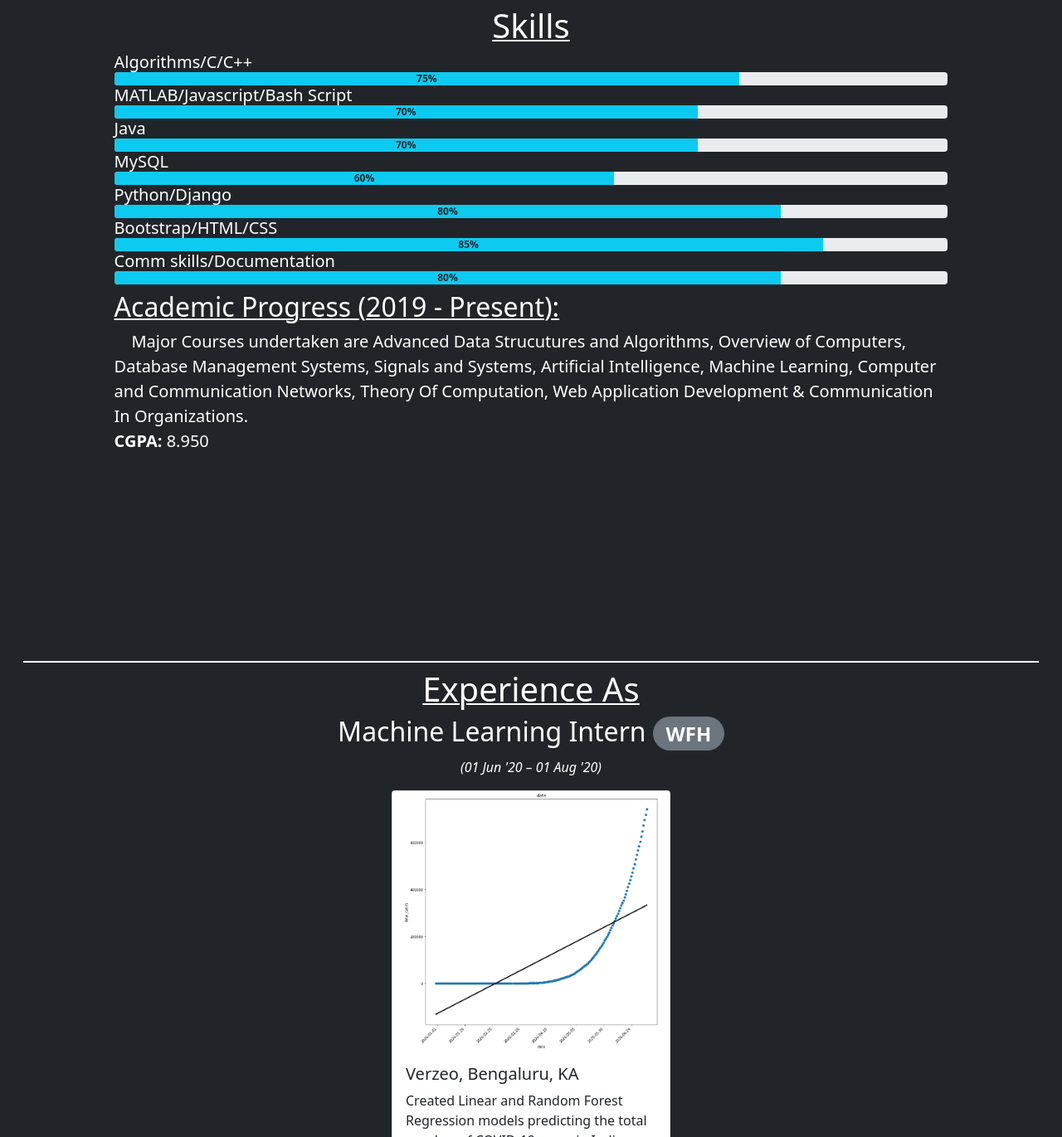
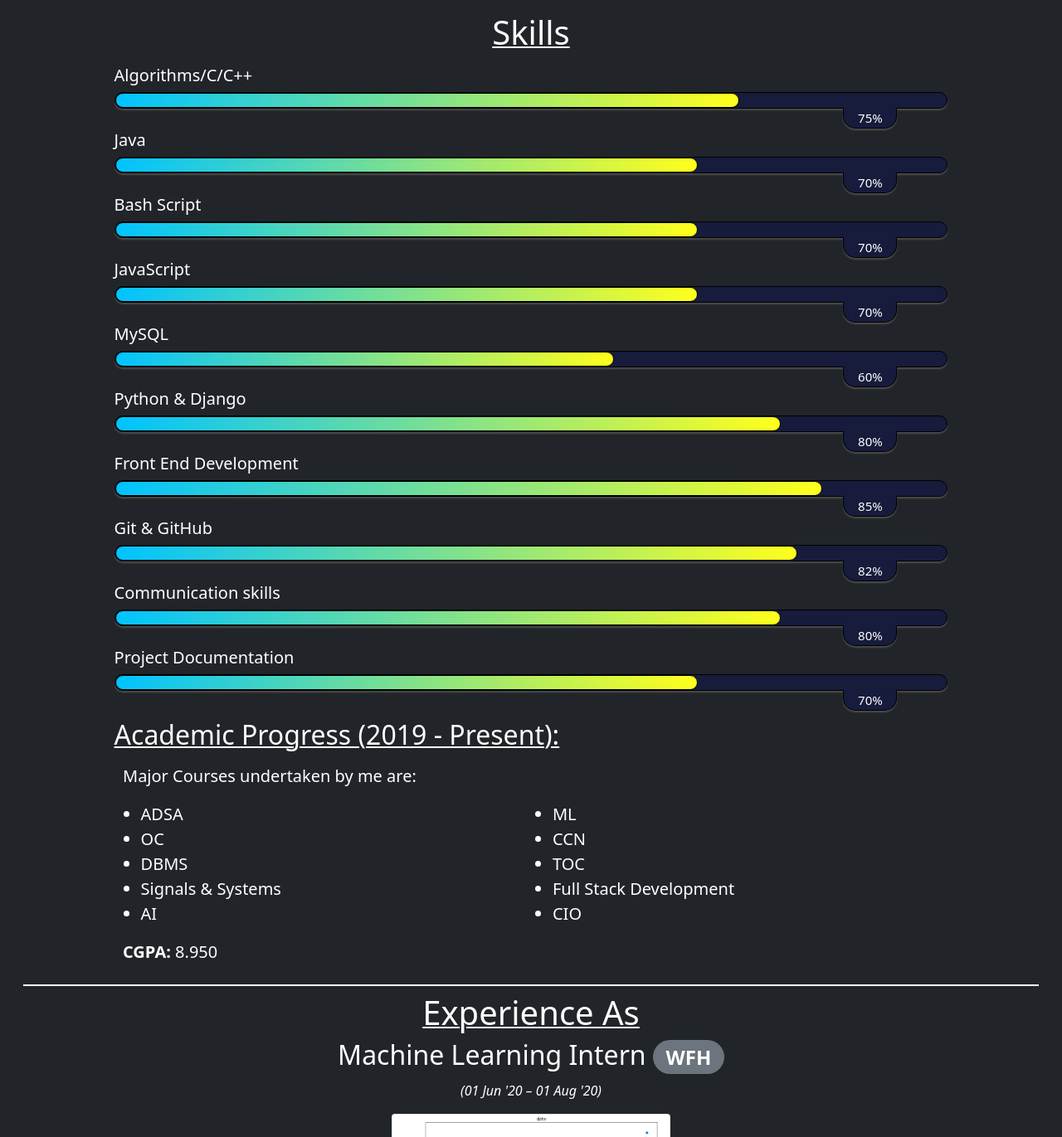
Before and after one commit to atharva01903/my-portfolio, a plain HTML site: page index.html in a window 1280 px wide. Shown: the part 803-2174 px from the top of the page at 83% size. Drawn offline with nearby package versions, Linux system fonts and the light colour scheme.

Commit message:
Progress bar improved

```diff
--- a/index.html
+++ b/index.html
@@ -83,58 +83,125 @@ var tooltipList = tooltipTriggerList.map(function (tooltipTriggerEl) {
 </section>
 <section id="skills" class="d-flex text-white bg-dark min-vh-100">
     <div class="container-fluid">
-      <div class="divider bg-white mb-2 mx-3" style="padding-top: 0.1rem!important;"></div>
+     <div class="divider bg-white mb-2 mx-3" style="padding-top: 0.1rem!important;"></div>
         <center>
-          <h1><u style="text-underline-offset: 2px;text-decoration-thickness: 2px;">Skills</u></h1>
+          <h1 class="pt-2"><u style="text-underline-offset: 2px;text-decoration-thickness: 2px;">Skills</u></h1>
         </center>
         <div class="mx-auto" style="width: 80%;">
-          <h5 class="mb-0">Algorithms/C/C++</h5>
+          <h5 class="mb-0 py-2">Algorithms/C/C++</h5>
         </div>
         <div class="progress mx-auto" style="width: 80%;">
-          <div class="progress-bar bg-info text-dark" role="progressbar" style="width: 75%;" aria-valuenow="25" aria-valuemin="0" aria-valuemax="100"><strong>75%</strong></div>
+          <div class="progress-bar text-dark" role="progressbar" style="width: 75%;background: linear-gradient(90deg, #00c3ff, #ffff1c);" aria-valuenow="25" aria-valuemin="0" aria-valuemax="100">
+            <div class="progress-value">75%</div>
+          </div>
         </div>
         <div class="mx-auto" style="width: 80%;">
-          <h5 class="mb-0">MATLAB/Javascript/Bash Script</h5>
+          <h5 class="mb-0 py-2">Java</h5>
         </div>
         <div class="progress mx-auto" style="width: 80%;">
-          <div class="progress-bar bg-info text-dark" role="progressbar" style="width: 70%;" aria-valuenow="25" aria-valuemin="0" aria-valuemax="100"><strong>70%</strong></div>
+          <div class="progress-bar bg-info text-dark" role="progressbar" style="width: 70%;background: linear-gradient(90deg, #00c3ff, #ffff1c);" aria-valuenow="25" aria-valuemin="0" aria-valuemax="100">
+            <div class="progress-value">70%</div>
+          </div>
         </div>
         <div class="mx-auto" style="width: 80%;">
-          <h5 class="mb-0">Java</h5>
+          <h5 class="mb-0 py-2">Bash Script</h5>
         </div>
         <div class="progress mx-auto" style="width: 80%;">
-          <div class="progress-bar bg-info text-dark" role="progressbar" style="width: 70%;" aria-valuenow="25" aria-valuemin="0" aria-valuemax="100"><strong>70%</strong></div>
+          <div class="progress-bar bg-info text-dark" role="progressbar" style="width: 70%;background: linear-gradient(90deg, #00c3ff, #ffff1c);" aria-valuenow="25" aria-valuemin="0" aria-valuemax="100">
+            <div class="progress-value">70%</div>
+          </div>
         </div>
         <div class="mx-auto" style="width: 80%;">
-          <h5 class="mb-0">MySQL</h5>
+          <h5 class="mb-0 py-2">JavaScript</h5>
         </div>
         <div class="progress mx-auto" style="width: 80%;">
-          <div class="progress-bar bg-info text-dark" role="progressbar" style="width: 60%;" aria-valuenow="25" aria-valuemin="0" aria-valuemax="100"><strong>60%</strong></div>
+          <div class="progress-bar bg-info text-dark" role="progressbar" style="width: 70%;background: linear-gradient(90deg, #00c3ff, #ffff1c);" aria-valuenow="25" aria-valuemin="0" aria-valuemax="100">
+            <div class="progress-value">70%</div>
+          </div>
         </div>
         <div class="mx-auto" style="width: 80%;">
-          <h5 class="mb-0">Python/Django</h5>
+          <h5 class="mb-0 py-2">MySQL</h5>
         </div>
         <div class="progress mx-auto" style="width: 80%;">
-          <div class="progress-bar bg-info text-dark" role="progressbar" style="width: 80%;" aria-valuenow="25" aria-valuemin="0" aria-valuemax="100"><strong>80%</strong></div>
+          <div class="progress-bar bg-info text-dark" role="progressbar" style="width: 60%;background: linear-gradient(90deg, #00c3ff, #ffff1c);" aria-valuenow="25" aria-valuemin="0" aria-valuemax="100">
+            <div class="progress-value">60%</div>
+          </div>
         </div>
         <div class="mx-auto" style="width: 80%;">
-          <h5 class="mb-0">Bootstrap/HTML/CSS</h5>
+          <h5 class="mb-0 py-2">Python & Django</h5>
         </div>
         <div class="progress mx-auto" style="width: 80%;">
-          <div class="progress-bar bg-info text-dark" role="progressbar" style="width: 85%;" aria-valuenow="25" aria-valuemin="0" aria-valuemax="100"><strong>85%</strong></div>
+          <div class="progress-bar bg-info text-dark" role="progressbar" style="width: 80%;background: linear-gradient(90deg, #00c3ff, #ffff1c);" aria-valuenow="25" aria-valuemin="0" aria-valuemax="100">
+            <div class="progress-value">80%</div>
+          </div>
         </div>
         <div class="mx-auto" style="width: 80%;">
-          <h5 class="mb-0">Comm skills/Documentation</h5>
+          <h5 class="mb-0 py-2">Front End Development</h5>
         </div>
         <div class="progress mx-auto" style="width: 80%;">
-          <div class="progress-bar bg-info text-dark" role="progressbar" style="width: 80%;" aria-valuenow="25" aria-valuemin="0" aria-valuemax="100"><strong>80%</strong></div>
+          <div class="progress-bar bg-info text-dark" role="progressbar" style="width: 85%;background: linear-gradient(90deg, #00c3ff, #ffff1c);" aria-valuenow="25" aria-valuemin="0" aria-valuemax="100">
+            <div class="progress-value">85%</div>
+          </div>
         </div>
-        <div class="mt-2 mx-auto" style="width: 80%;">
+        <div class="mx-auto" style="width: 80%;">
+          <h5 class="mb-0 py-2">Git & GitHub</h5>
+        </div>
+        <div class="progress mx-auto" style="width: 80%;">
+          <div class="progress-bar bg-info text-dark" role="progressbar" style="width: 82%;background: linear-gradient(90deg, #00c3ff, #ffff1c);" aria-valuenow="25" aria-valuemin="0" aria-valuemax="100">
+            <div class="progress-value">82%</div>
+          </div>
+        </div>
+        <div class="mx-auto" style="width: 80%;">
+          <h5 class="mb-0 py-2">Communication skills</h5>
+        </div>
+        <div class="progress mx-auto" style="width: 80%;">
+          <div class="progress-bar bg-info text-dark" role="progressbar" style="width: 80%;background: linear-gradient(90deg, #00c3ff, #ffff1c);" aria-valuenow="25" aria-valuemin="0" aria-valuemax="100">
+            <div class="progress-value">80%</div>
+          </div>
+        </div>
+        <div class="mx-auto" style="width: 80%;">
+          <h5 class="mb-0 py-2">Project Documentation</h5>
+        </div>
+        <div class="progress mx-auto" style="width: 80%;">
+          <div class="progress-bar bg-info text-dark" role="progressbar" style="width: 70%;background: linear-gradient(90deg, #00c3ff, #ffff1c);" aria-valuenow="25" aria-valuemin="0" aria-valuemax="100">
+            <div class="progress-value">70%</div>
+          </div>
+        </div>
+        <!-- <div class="row" style="overflow: hidden;">
+          <div class="col-md-6">
+              <h3 class="progress-title">HTML5</h3>
+              <div class="progress">
+                  <div class="progress-bar" style="width:65%; background:#ef2d56;">
+                      <div class="progress-value">65%</div>
+                  </div>
+              </div>
+
+              <h3 class="progress-title">CSS3</h3>
+              <div class="progress">
+                  <div class="progress-bar" style="width:87%; background:#ff9900;">
+                      <div class="progress-value">87%</div>
+                  </div>
+              </div>
+          </div>
+        </div> -->
+        <div class="mt-2 mx-auto pt-3" style="width: 80%;">
           <h2><u style="text-underline-offset: 2px;text-decoration-thickness: 2px;"> Academic Progress (2019 - Present):</u></h2>
-          <p class="fs-5 pb-2">
-            &nbsp;&nbsp;&nbsp;&nbsp;Major Courses undertaken are Advanced Data Strucutures and Algorithms, Overview of Computers, Database Management Systems, Signals and Systems, Artificial Intelligence, Machine Learning, Computer and Communication Networks, Theory Of Computation, Web Application Development & Communication In Organizations.
-            <br><strong>CGPA:</strong> 8.950
+          <p class="fs-5 pt-2">
+            &nbsp;&nbsp;Major Courses undertaken by me are:
           </p>
+          <ul class="fs-5 bl">
+            <li>ADSA</li>
+            <li>OC</li>
+            <li>DBMS</li>
+            <li>Signals & Systems</li>
+            <li>AI</li>
+            <li>ML</li>
+            <li>CCN</li>
+            <li>TOC</li>
+            <li>Full Stack Development</li>
+            <li>CIO</li>
+          </ul>
+          <p class="fs-5 pb-2">&nbsp;&nbsp;<strong>CGPA:</strong> 8.950</p>
         </div>
     </div>
   </div>
--- a/style.css
+++ b/style.css
@@ -14,3 +14,51 @@
     padding: 2px 5px;
     border: 1px solid black;
 }
+.bl{
+    -webkit-column-count: 2;  /* Chrome/Opera, Safari */
+    -moz-column-count: 2; /* Mozilla Firefox */
+    column-count: 2;
+}
+.progress-title{
+    font-size: 18px;
+    font-weight: 700;
+    color: #fff;
+    margin: 0 0 20px;
+}
+.progress{
+    height: 20px;
+    background: #171b3c;
+    border-radius: 20px;
+    border: 1px solid #000;
+    box-shadow: 0 2px 2px #4f4c4c;
+    margin-bottom: 18px;
+    overflow: visible;
+    position: relative;
+}
+.progress .progress-bar{
+    border-radius: 20px;
+    border:  1px solid #000;
+    -webkit-animation: animate-positive 2s;
+    animation: animate-positive 2s;
+}
+.progress .progress-value{
+    width: 65px;
+    height: 25px;
+    line-height: 25px;
+    background: #171b3c;
+    font-size: 15px;
+    color: #fff;
+    border-radius: 0 0 15px 15px;
+    border: 1px solid #000;
+    border-top: none;
+    box-shadow: 0 2px 2px #4f4c4c;
+    position: absolute;
+    bottom: -25px;
+    right: 60px;
+}
+@-webkit-keyframes animate-positive{
+    0% { width: 0; }
+}
+@keyframes animate-positive{
+    0% { width: 0; }
+}
```
